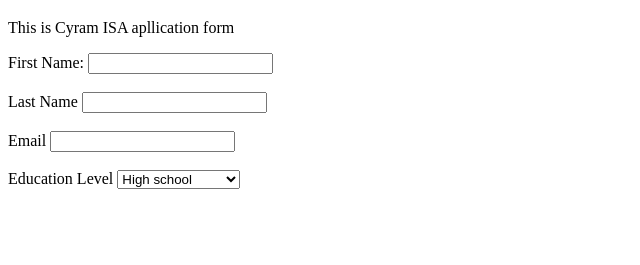
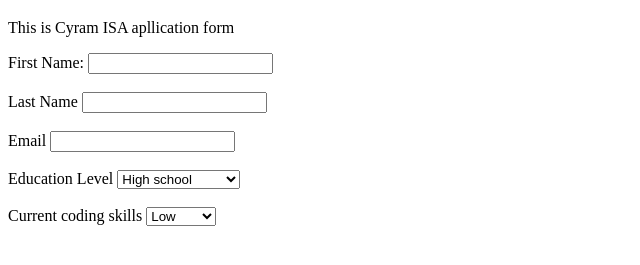
Before and after one commit to JuliaCyram/registration-page, a plain HTML site: page index.html in a window 1280 px wide. Shown: the part 61-326 px from the top of the page, without its empty margins (0-640 px from the left). Drawn offline with Linux system fonts and the light colour scheme.

Commit message:
added coding skills field

```diff
--- a/index.html
+++ b/index.html
@@ -27,6 +27,14 @@
 
      <br><br
 
+     <label for="Current coding skills">Current coding skills</label>
+     <select>
+      <option value="Low">Low</option>
+      <option value="Low">Medium</option>
+      <option value="High">Low</option>
+      </select>
+
+
     </form>
   </body>
 
```
